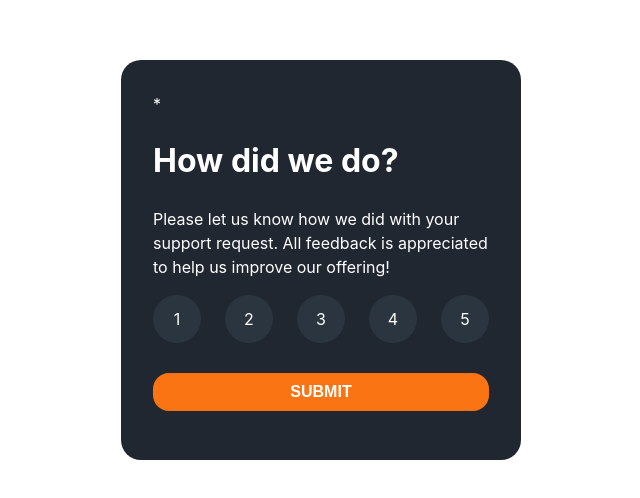
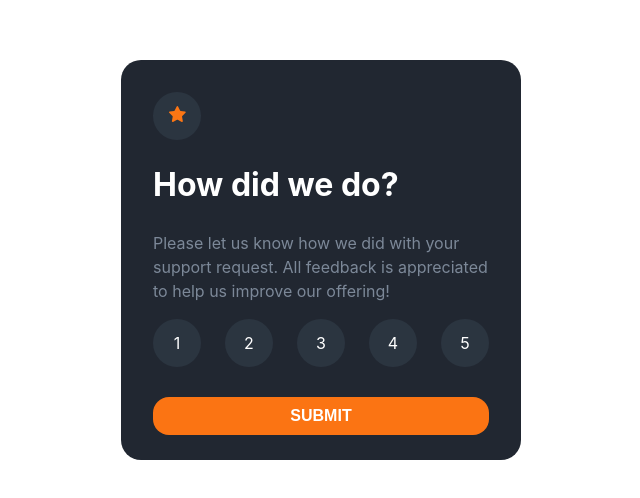
Before and after one commit to toddpowell/Interactive-Rating-Component, a React (Vite) app: page / in a window 1280 px wide. Shown: the part 140-638 px from the top of the page, without its empty margins (319-959 px from the left). Built offline with nearby package versions, Linux system fonts and the light colour scheme.

Commit message:
Make ratings and stars dynamic

```diff
--- a/src/components/InteractiveRating.css
+++ b/src/components/InteractiveRating.css
@@ -76,7 +76,7 @@ button:hover {
 
 .stars {
     display: flex;
-    justify-content: space-between;
+    justify-content: flex-start;
 }
 .star {
     background-color: var(--medium-grey);
@@ -85,4 +85,8 @@ button:hover {
     text-align: center;
     line-height: 3;
     border-radius: 50%;
+    margin-right: 1.5rem;
 }
+.star:last-child {
+    margin-right: 0;
+}
--- a/src/components/InteractiveRating.tsx
+++ b/src/components/InteractiveRating.tsx
@@ -1,28 +1,79 @@
 // import React from "react";
+import { useState } from "react";
 import "./InteractiveRating.css";
+import Star from "../assets/images/icon-star.svg";
 <style>@import url('https://fonts.google.com/specimen/Overpass');</style>;
 
 const InteractiveRating = () => {
+  const [rating, setRating] = useState(-1);
+  const [stars, setStars] = useState(["*"]);
+
+  const setStarsArray = (rating: number) => {
+    console.log("setting stars " + rating);
+    setRating(rating);
+    let stars = [];
+    for (let i = 0; i < rating; i++) {
+      stars.push("*");
+    }
+    console.log(stars);
+    setStars(stars);
+  };
+
   return (
     <>
       <div className="interactive-rating-component">
         <div className="rating-panel">
-          <div className="stars">*</div>
+          <div className="stars">
+            {stars.map((star, i) => {
+              return (
+                <>
+                  <div className="star">
+                    <img src={Star} />
+                  </div>
+                </>
+              );
+            })}
+            {/* <div className="star">
+              <img src={Star} />
+            </div>
+            <div className="star">
+              <img src={Star} />
+            </div>
+            <div className="star">
+              <img src={Star} />
+            </div>
+            <div className="star">
+              <img src={Star} />
+            </div>
+            <div className="star">
+              <img src={Star} />
+            </div> */}
+          </div>
           <h1>How did we do?</h1>
-          <p>
+          <p className="copy">
             Please let us know how we did with your support request. All
             feedback is appreciated to help us improve our offering!
           </p>
         </div>
         <div className="ratings">
-          <div className="rating">1</div>
-          <div className="rating">2</div>
-          <div className="rating">3</div>
-          <div className="rating">4</div>
-          <div className="rating">5</div>
+          <div className="rating" onClick={() => setStarsArray(1)}>
+            1
+          </div>
+          <div className="rating" onClick={() => setStarsArray(2)}>
+            2
+          </div>
+          <div className="rating" onClick={() => setStarsArray(3)}>
+            3
+          </div>
+          <div className="rating" onClick={() => setStarsArray(4)}>
+            4
+          </div>
+          <div className="rating" onClick={() => setStarsArray(5)}>
+            5
+          </div>
         </div>
         <button className="submit">SUBMIT</button>
-        <div className="thank-you-panel"></div>
+        <div className="thank-you-panel">THANK YOU</div>
       </div>
     </>
   );
```
